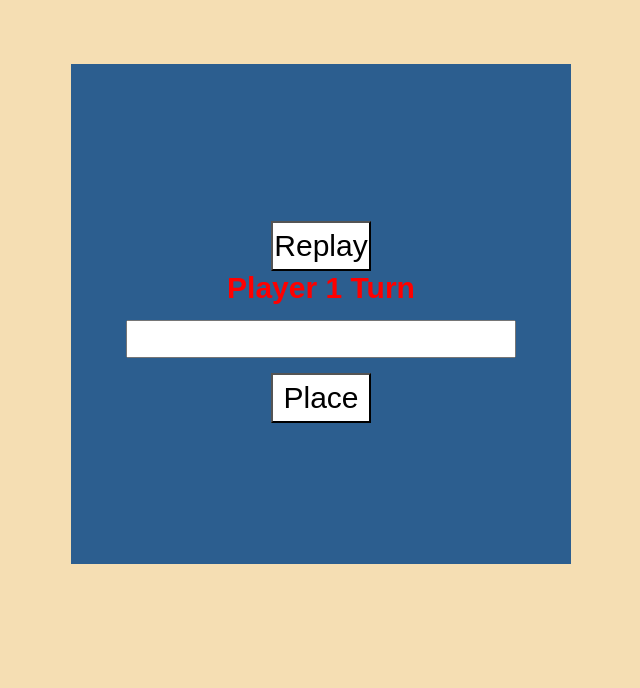
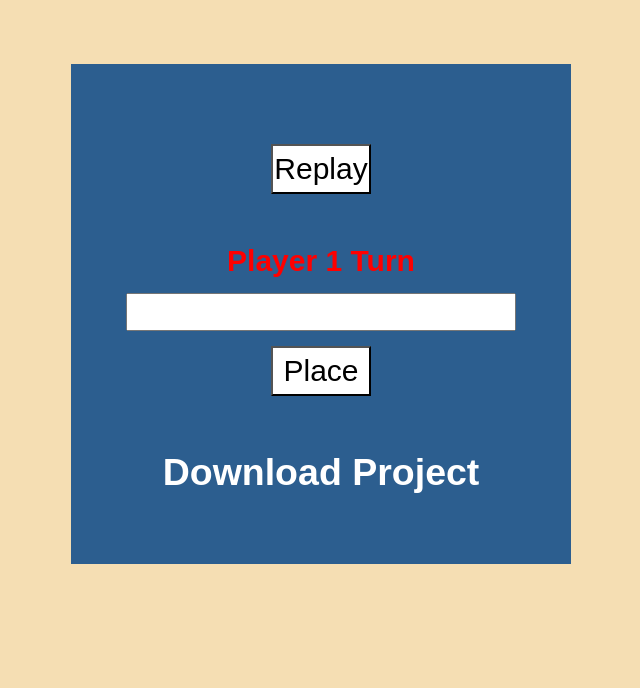
Before and after one commit to Doxteur/Puissance4Js, a PHP site: page / in a window 1280 px wide. Shown: the top 688 px of the page, without its empty margins (57-697 px from the left). Run offline with PHP 8.4, Linux system fonts and the light colour scheme.

Commit message:
Download Commit

```diff
--- a/index2.css
+++ b/index2.css
@@ -1,6 +1,24 @@
 * {
   margin: 0;
   padding: 0;
+}
+a {
+  color: white;
+  font-size: 25px;
+  text-decoration: none;
+  font-family: Arial, Helvetica, sans-serif;
+  font-weight: bold;
+}
+#download {
+  border: 5px solid transparent;
+
+  width: 70%;
+  margin: auto;
+  transition: ease-in-out 0.5s ;
+}
+#download:hover {
+  border: 5px solid yellow;
+  transform: scale(1.05);
 }
 body {
   background-color: wheat;
@@ -20,15 +38,11 @@ h1 {
   margin: 10%;
   margin-top: 5%;
   float: left;
-
-
 }
 #cell {
-
   text-align: center;
   display: table-cell;
   vertical-align: middle;
-
 }
 #wonText {
   font-size: 30px;
@@ -38,7 +52,6 @@ h1 {
   font-weight: Bold;
   display: table-cell;
   vertical-align: middle;
-
 }
 input {
   font-size: 30px;
@@ -50,19 +63,18 @@ button {
   width: 100px;
   height: 50px;
   background-color: white;
+  margin-bottom: 50px;
 }
-button:active{
-    background-color: red;
+button:active {
+  background-color: red;
 }
-td{
+td {
   min-width: 120px;
   min-height: 120px;
-
 }
-table{
+table {
   position: relative;
   margin-top: 5%;
 
   min-height: 720px;
-
 }
--- a/indextest.html
+++ b/indextest.html
@@ -13,10 +13,7 @@
   <div id="table">
 
     <div id="wonText">
-
-
     </div>
-
     <div id="cell">
       <button onclick="replay()" id="replayButton"> Replay </button>
       <div id="disapear">
@@ -29,8 +26,16 @@
           Place
         </button>
       </div>
+      <div id="download">
+      <a href="Projet.rar" download="w3logo">
+        <h2>Download Project</h2>
+       </a>
       </div>
     </div>
+  </div>
+
+
+
 </body>
 
 <script>
@@ -46,9 +51,9 @@
     [0, 0, 0, 0, 0, 0, 0],
     [0, 0, 0, 0, 0, 0, 0],
   ];
-  console.log(plateau.join("\n") + "\n\n"); //Permet de mettre le tableau en colonne sinon il est en ligne
+  console.log(plateau.join("\n") + "\n\n"); //Permet de mettre le tableau en colonne dans la console.
 
-  function placeAColor(a) {
+  function placeAColor(a) { //Permet de placer un nombre dans une collone a
 
     plateauRemplie();
     if (canPlay == true) {
@@ -57,7 +62,7 @@
         return 0;
       }
       console.clear();
-      a--;
+      a--; //Permet de de pouvoir mettre 1 en collone et d'avoir la collone 1 pas 0.
       for (let i = 5; i >= 0; i--) {
         if (i == 0 && plateau[i][a] != 0) {
           /* System a opti si tu veux le faire. Mais en vraie y'en a pas besoins je l'ai fais juste pour avoir le message d'erreur*/
@@ -145,11 +150,11 @@
         }
       }
     }
-    tableauRemplie();
+    plateauRemplieChangeDesign();
 
   }
 
-  function tableauRemplie() {
+  function plateauRemplieChangeDesign() {
 
     console.log("Tableau Remplie");
     canPlay = false;
@@ -166,26 +171,19 @@
   }
   function generate_table() {
 
-        // get the reference for the body
     var body = document.getElementsByTagName("body")[0];
 
-        // creates a <table> element and a <tbody> element
     var tbl = document.createElement("table");
     var tblBody = document.createElement("tbody");
 
-        // creating all cells
     for (var i = 0; i < 6; i++) {
-            // creates a table row
+
       var row = document.createElement("tr");
       row.setAttribute("id", i + 1);
 
       for (var j = 0; j < 7; j++) {
-
-                // Create a <td> element and a text node, make the text
-                // node the contents of the <td>, and put the <td> at
-                // the end of the table row
         var cell = document.createElement("td");
-
+        //Permet de donner un id a chaque td comme ca il sont accessible.
         let tempi = i.toString();
         let tempJ = j.toString();
         let newvar = tempi.concat(tempJ)
@@ -196,15 +194,11 @@
         row.appendChild(cell);
       }
 
-            // add the row to the end of the table body
       tblBody.appendChild(row);
     }
 
-        // put the <tbody> in the <table>
     tbl.appendChild(tblBody);
-        // appends <table> into <body>
     body.appendChild(tbl);
-        // sets the border attribute of tbl to 2;
     tbl.setAttribute("border", "2");
   }
 
```
Also changed, not shown: 1 other file. Lines whose indentation alone changed are shown as unchanged.
